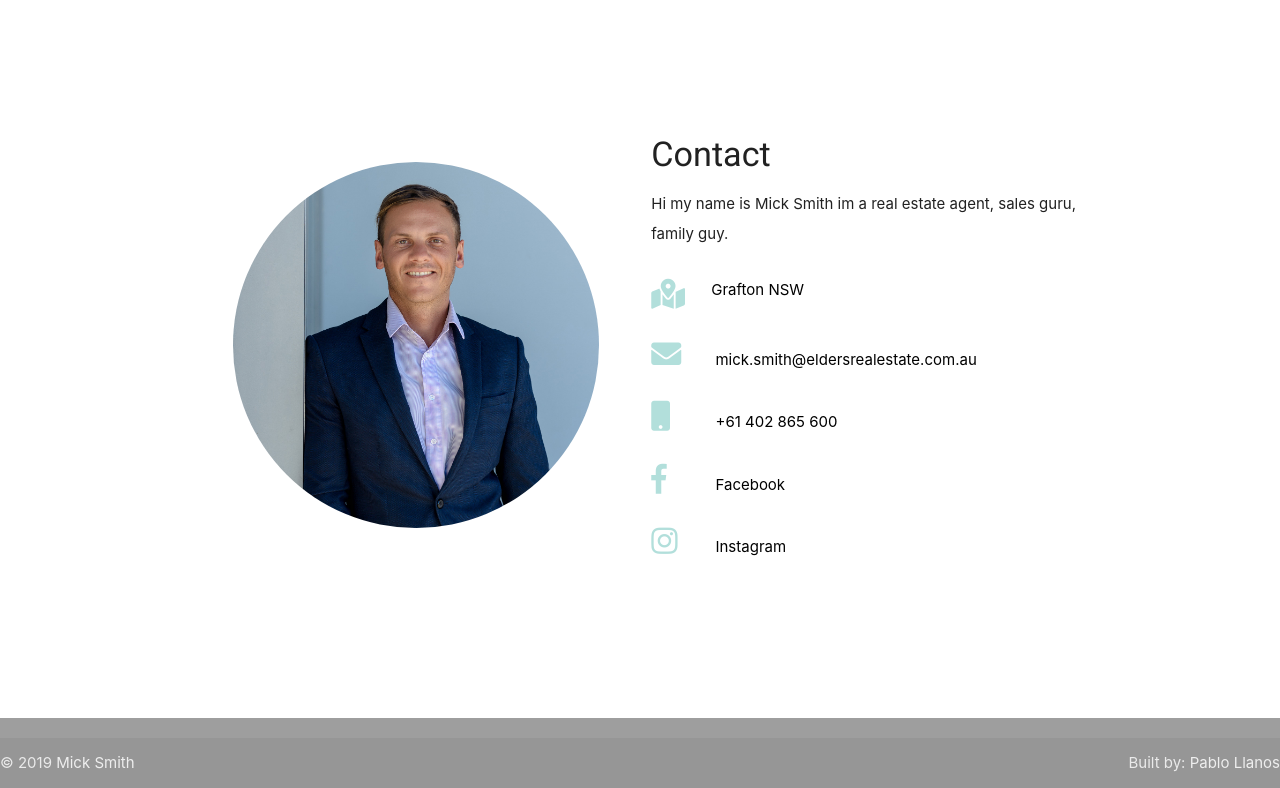
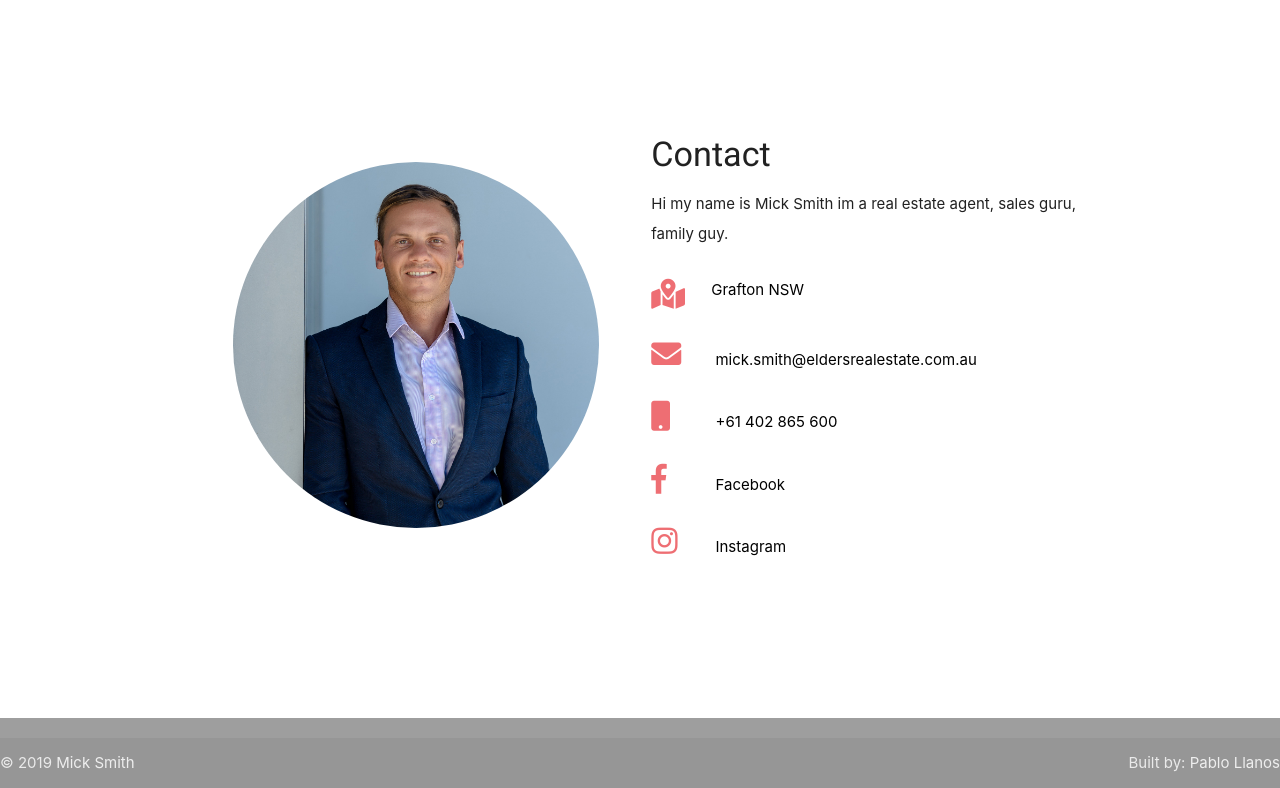
Before and after one commit to Pablogot/MickLanding, a plain HTML site: page index.html in a window 1280 px wide. Shown: the part 2466-3254 px from the top of the page. Drawn offline with nearby package versions, Linux system fonts and the light colour scheme; some icons are missing.

Commit message:
changed icon color

```diff
--- a/css/style.css
+++ b/css/style.css
@@ -229,6 +229,7 @@ footer.page-footer {
   margin-bottom: 2rem;
 }
 .x-contact-details i {
+  color: #ee6e73;
   font-size: 2rem;
   width: 2rem;
   margin-right: 2rem;
--- a/index.html
+++ b/index.html
@@ -93,31 +93,31 @@
             <ul class="left-align no-pad-bot light">
               <li class="black-text">
 
-                  <i class="teal-text text-lighten-4 fas fa-map-marked-alt"></i>
+                  <i class="text-lighten-4 fas fa-map-marked-alt"></i>
                   Grafton NSW
 
               </li>
               <li>
                 <a class="black-text" href="mailto:mick.smith@eldersrealestate.com.au">
-                  <i class="teal-text text-lighten-4 fas fa-envelope"></i>
+                  <i class="text-lighten-4 fas fa-envelope"></i>
                   mick.smith@eldersrealestate.com.au
                 </a>
               </li>
               <li>
                 <a class="black-text" href="tel:+61402865600">
-                  <i class="teal-text text-lighten-4 fas fa-mobile"></i>
+                  <i class="text-lighten-4 fas fa-mobile"></i>
                   +61 402 865 600
                 </a>
               </li>
               <li>
                 <a class="black-text" href="http://www.facebook.com/MickSmithRealestate/">
-                  <i class="teal-text text-lighten-4 fab fa-facebook-f"></i>
+                  <i class="text-lighten-4 fab fa-facebook-f"></i>
                   Facebook
                 </a>
               </li>
               <li>
                 <a class="black-text" href="http://www.instagram.com/micksmithlanglandsproperty/">
-                  <i class="teal-text text-lighten-4 fab fa-instagram"></i>
+                  <i class="text-lighten-4 fab fa-instagram"></i>
                   Instagram
                 </a>
               </li>
```
